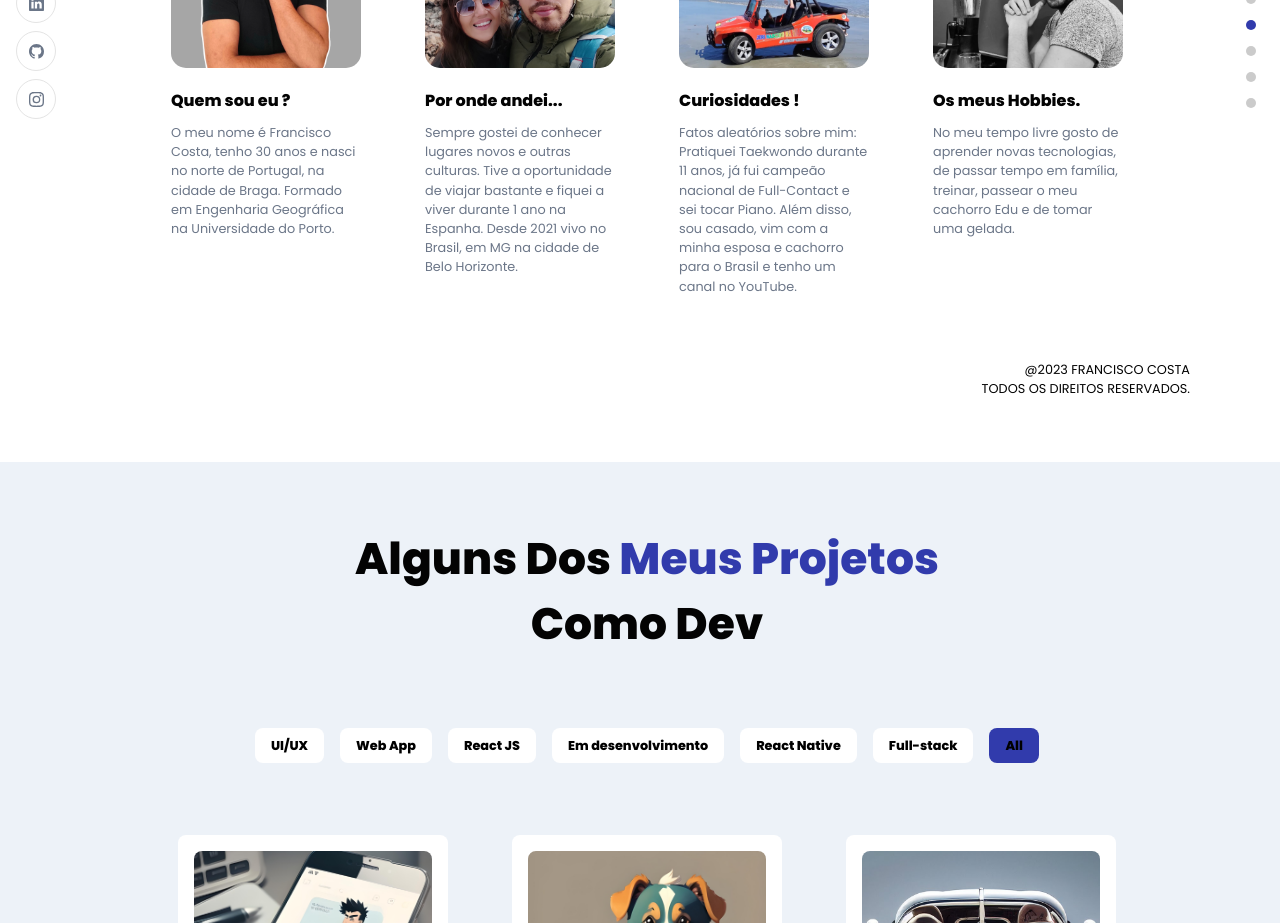
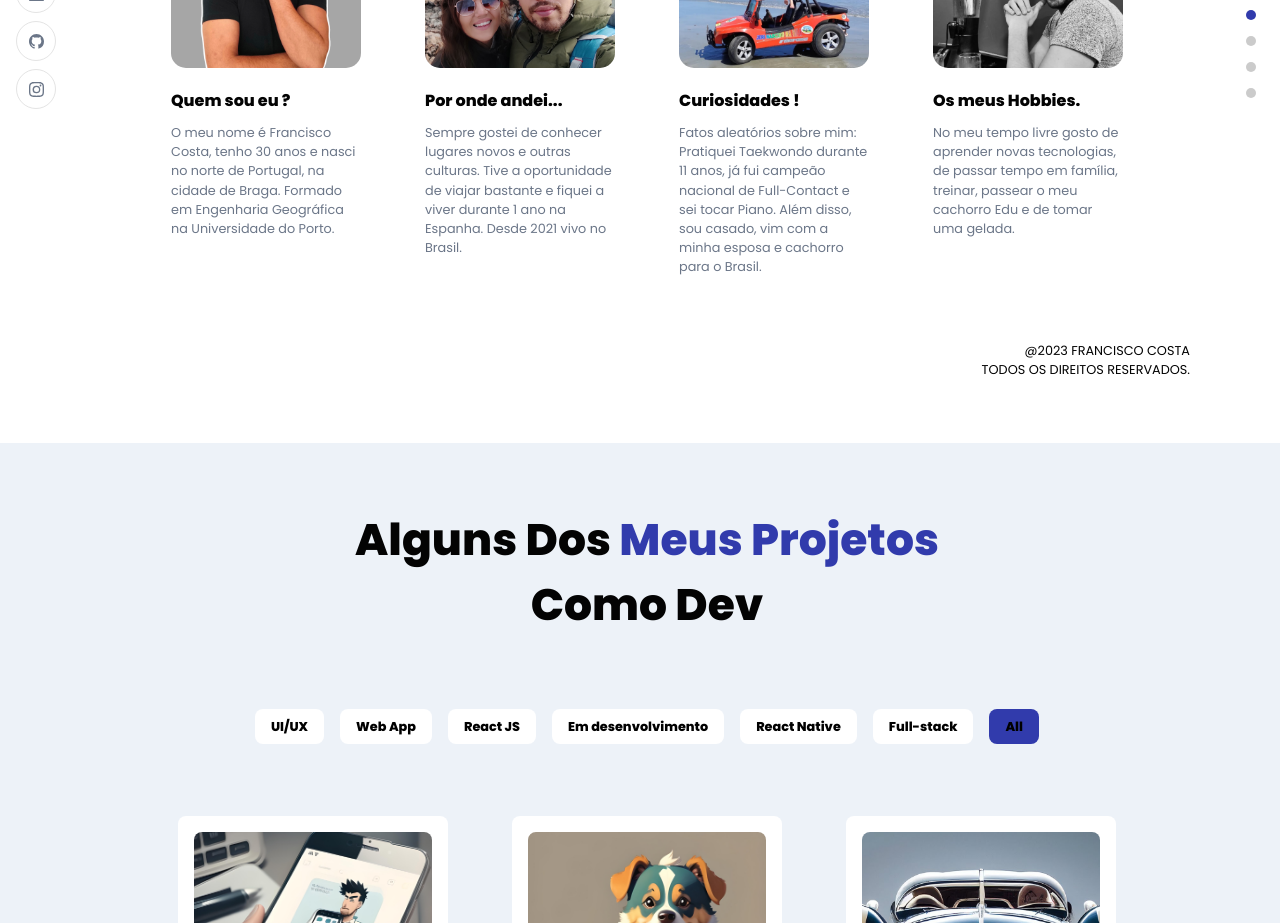
Before and after one commit to FranciscoCosta/portfolio, a React (Create React App) app: page / in a window 1280 px wide. Shown: the part 1160-2083 px from the top of the page. Built offline with nearby package versions, Linux system fonts and the light colour scheme.

Commit message:
:Feat: Update about me section

```diff
--- a/src/data/aboutme.js
+++ b/src/data/aboutme.js
@@ -10,13 +10,13 @@ const aboutMe = [
   {
     title: "Por onde andei...",
     description:
-      "Sempre gostei de conhecer lugares novos e outras culturas. Tive a oportunidade de viajar bastante e fiquei a viver durante 1 ano na Espanha. Desde 2021 vivo no Brasil, em MG na cidade de Belo Horizonte.",
+      "Sempre gostei de conhecer lugares novos e outras culturas. Tive a oportunidade de viajar bastante e fiquei a viver durante 1 ano na Espanha. Desde 2021 vivo no Brasil.",
     img: images.about02,
   },
   {
     title: "Curiosidades !",
     description:
-      "Fatos aleatórios sobre mim: Pratiquei Taekwondo durante 11 anos, já fui campeão nacional de Full-Contact e sei tocar Piano. Além disso, sou casado, vim com a minha esposa e cachorro para o Brasil e tenho um canal no YouTube.",
+      "Fatos aleatórios sobre mim: Pratiquei Taekwondo durante 11 anos, já fui campeão nacional de Full-Contact e sei tocar Piano. Além disso, sou casado, vim com a minha esposa e cachorro para o Brasil.",
     img: images.about03,
   },
   {
```
